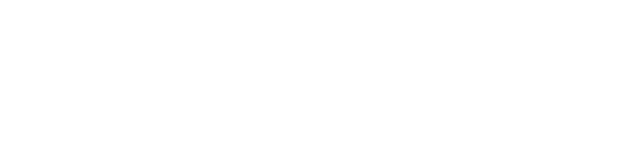
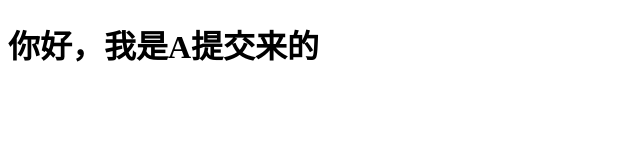
Before and after one commit to Aaronxuxu/demo, a plain HTML site: page index.html in a window 1280 px wide. Shown: the whole page, without its empty margins (0-640 px from the left). Drawn offline with Linux system fonts and the light colour scheme.

Commit message:
A提交index.html文件

```diff
--- a/index.html
+++ b/index.html
@@ -9,7 +9,7 @@
 </head>
 
 <body>
-
+    <h1>你好，我是A提交来的</h1>
 </body>
 
 </html>
```
